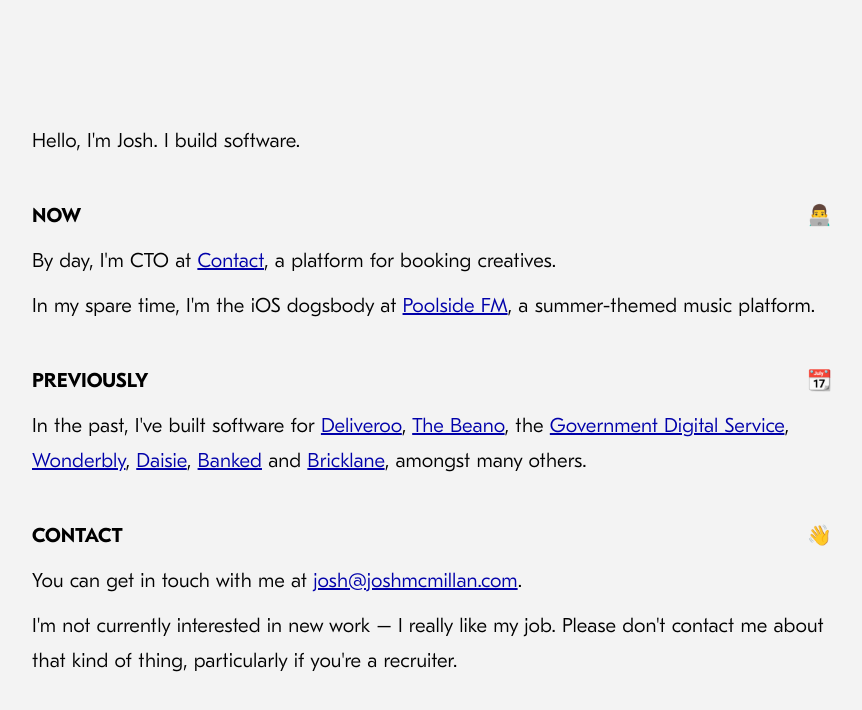
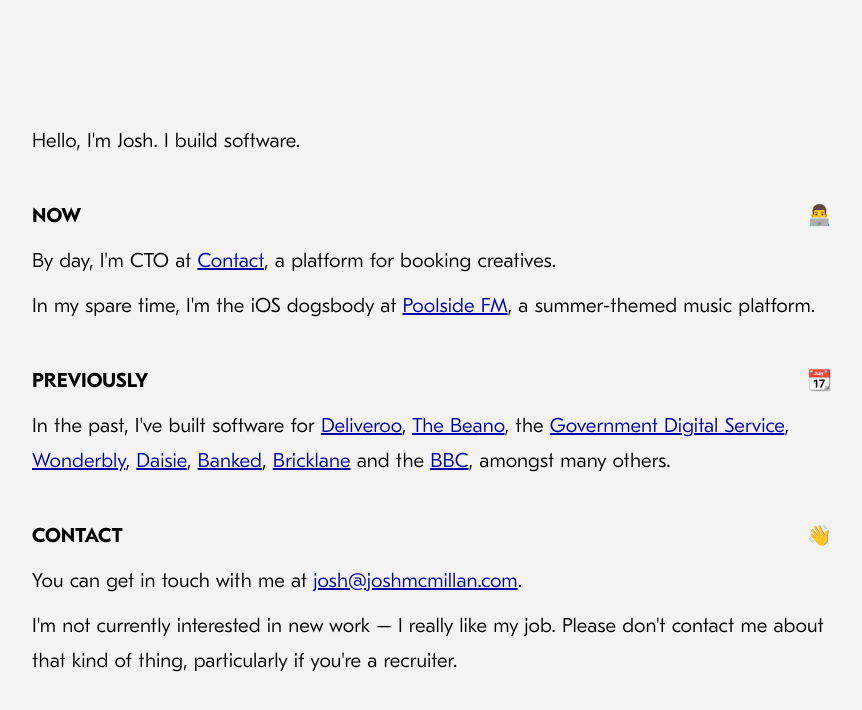
Before and after one commit to mcmillan/joshmcmillan.com, an Eleventy site: page index.md in a window 1280 px wide. Shown: the whole page, without its empty margins (208-1070 px from the left). Built offline with nearby package versions, Linux system fonts and the light colour scheme; Eleventy itself is replaced by a stand-in of ours; files that its build step writes are made by us from their sources.

Commit message:
Add the Beeb to previous work

```diff
--- a/index.md
+++ b/index.md
@@ -12,7 +12,7 @@ In my spare time, I'm the iOS dogsbody at [Poolside FM](https://poolside.fm), a
 
 ## Previously <span class="emoji">📆</span>
 
-In the past, I've built software for [Deliveroo](https://deliveroo.co.uk), [The Beano](https://beano.com), the [Government Digital Service](https://gov.uk), [Wonderbly](https://wonderbly.com), [Daisie](https://daisie.com), [Banked](https://banked.com) and [Bricklane](https://bricklane.com), amongst many others.
+In the past, I've built software for [Deliveroo](https://deliveroo.co.uk), [The Beano](https://beano.com), the [Government Digital Service](https://gov.uk), [Wonderbly](https://wonderbly.com), [Daisie](https://daisie.com), [Banked](https://banked.com), [Bricklane](https://bricklane.com) and the [BBC](https://bbc.co.uk), amongst many others.
 
 ## Contact <span class="emoji">👋</span>
 
```
